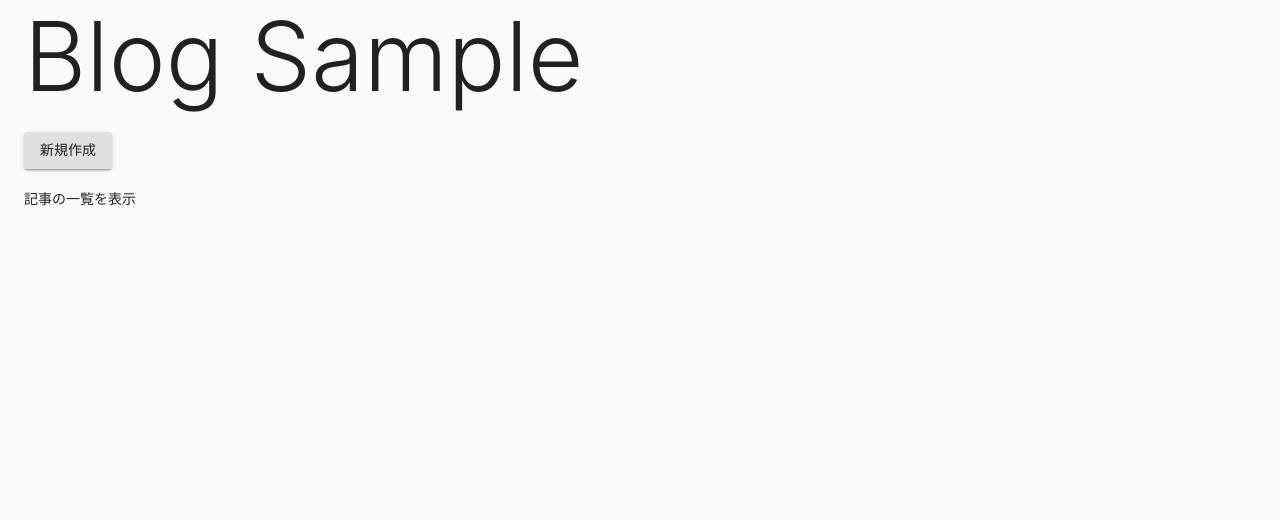
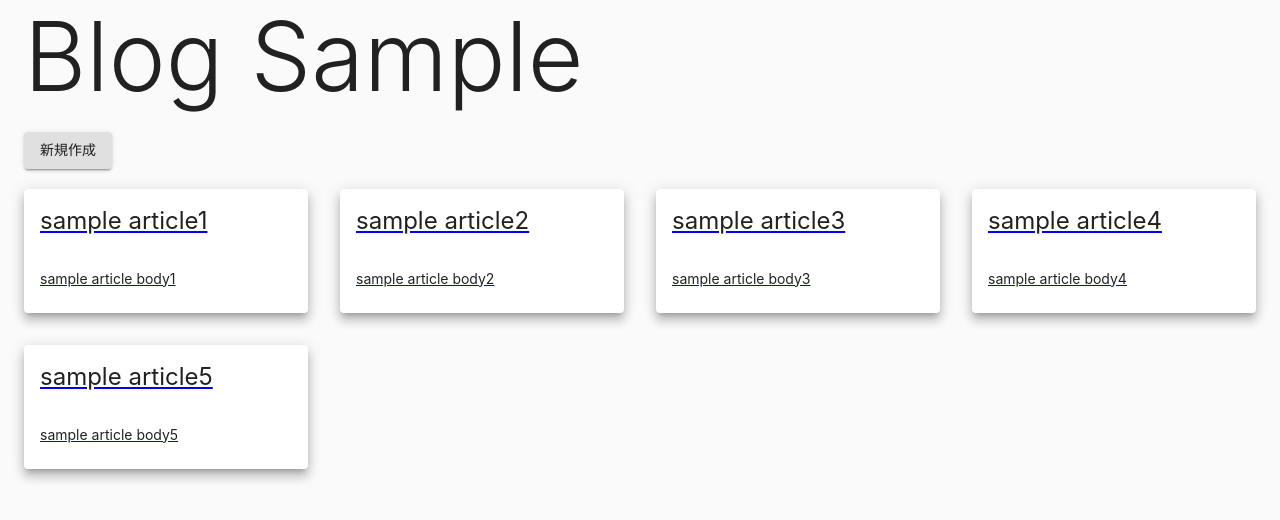
Before and after one commit to KoinoEngineering/pure-react-redux-component, a React (Create React App) app: page /top in a window 1280 px wide. Shown: the top 520 px of the page. Built offline with nearby package versions, Linux system fonts and the light colour scheme.

Commit message:
add articles to top

```diff
--- /dev/null
+++ b/src/components/atoms/ArticleCard/ArticleCard.tsx
@@ -0,0 +1,23 @@
+import { Card, CardProps, CardHeader, CardContent } from "@material-ui/core";
+import React from "react";
+import { Article } from "src/modules/db/Articles/ArticlesReducer";
+import ROUTES from "src/utils/Routes";
+import { generatePath } from "react-router";
+import { NavLink } from "react-router-dom";
+
+interface ArticleCardProps extends CardProps {
+    data: Article;
+}
+
+const ArticleCard: React.FC<ArticleCardProps> = ({ data, ...cardProps }) => {
+    return <NavLink to={generatePath(ROUTES.ARTICLE, { id: data.id })}>
+        <Card raised {...cardProps}>
+            <CardHeader title={data.title} />
+            <CardContent>
+                {data.body}
+            </CardContent>
+        </Card>
+    </NavLink>;
+};
+
+export default ArticleCard;
--- a/src/pages/Top/Top.tsx
+++ b/src/pages/Top/Top.tsx
@@ -1,9 +1,12 @@
 import React from "react";
 import { Container, Grid, Typography, Button, makeStyles, createStyles } from "@material-ui/core";
-import { useDispatch } from "react-redux";
+import { useDispatch, useSelector } from "react-redux";
 import { bindActionCreators } from "redux";
 import { navigateActionsCreatetors } from "src/utils/ComponentUtils";
 import ROUTES from "src/utils/Routes";
+import { ArticlesState } from "src/modules/db/Articles/ArticlesReducer";
+import { State } from "src/interfaces/State";
+import ArticleCard from "src/components/atoms/ArticleCard/ArticleCard";
 
 const useRowStyle = makeStyles(createStyles({
     root: {
@@ -12,6 +15,7 @@ const useRowStyle = makeStyles(createStyles({
 }));
 
 const Top: React.FC = () => {
+    const { data: articles } = useSelector<State, ArticlesState>(s => s.articles);
     const rowClasses = useRowStyle();
     const dispatch = useDispatch();
     const actions = {
@@ -30,10 +34,13 @@ const Top: React.FC = () => {
                     <Button variant="contained" onClick={() => actions.navigate.push(ROUTES.CREATE)}>新規作成</Button>
                 </Grid>
             </Grid>
-            <Grid id="Articles" container classes={rowClasses}>
-                <Grid item>
-                    記事の一覧を表示
-                </Grid>
+            <Grid id="Articles" container classes={rowClasses} spacing={4}>
+                {
+                    articles.map(a =>
+                        <Grid key={a.id} item xs={12} sm={4} md={3}>
+                            <ArticleCard data={a} />
+                        </Grid>)
+                }
             </Grid>
         </Grid>
     </Container>;
```
